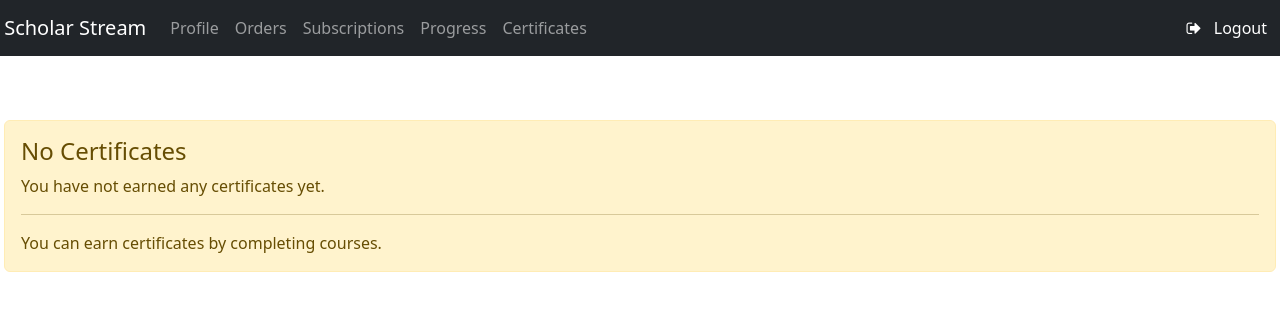
After one commit to akshaykumar19002/scholarstream, a Django app: page /1/view_certificates/ in a window 1280 px wide. The commit adds this page. Shown: the top 311 px of the page. Run offline with Django 4.2, Linux system fonts and the light colour scheme; the visitor is signed in with stand-in values (Sample User, id 1); data comes from the database, SQL or seed files in the repository; data that the repository does not hold is empty; some libraries are stand-ins or nearby versions.

Commit message:
Integrates certification functionality

```diff
--- a/course/admin.py
+++ b/course/admin.py
@@ -15,3 +15,4 @@ admin.site.register(Choice)
 admin.site.register(QuizAttempt)
 admin.site.register(QuizProgress)
 admin.site.register(AssignmentProgress)
+admin.site.register(Certificate)
--- /dev/null
+++ b/course/templates/course/certificate/view_certificates.html
@@ -0,0 +1,45 @@
+{% extends 'user/dashboard/base_dashboard.html' %}
+
+{% load crispy_forms_tags %}
+
+{% block content %}
+
+<style>
+    a {
+        text-decoration: none;
+        color: black;
+    }
+
+</style>
+
+<div class="container-fluid p-3">
+    <div class="row">
+    {% for certificate in certificates %}
+        <div class="card col-md-4 m-3 ps-0">
+            <div class="row no-gutters">
+            <div class="col-md-4">
+                <img src="{{ certificate.course.thumbnail.url }}" class="img img-thumbnail img-fluid" style="height:100%" alt="...">
+            </div>
+            <div class="col-md-8">
+                <div class="card-body">
+                <h5 class="card-title">{{ certificate.course.name }}</h5>
+                <a class="btn btn-primary mt-2" href="{{ certificate.certificate_image.url }}" download><i class="fa fa-download"></i> Download Certificate</a>
+                </div>
+            </div>
+            </div>
+        </div>
+    {% empty %}
+
+    <div class="alert alert-warning" role="alert">
+        <h4 class="alert-heading">No Certificates</h4>
+        <p>You have not earned any certificates yet.</p>
+        <hr>
+        <p class="mb-0">You can earn certificates by completing courses.</p>
+    </div>
+
+    {% endfor %}
+    </div>
+
+</div>
+
+{% endblock %}
--- a/course/urls.py
+++ b/course/urls.py
@@ -55,4 +55,8 @@ urlpatterns = [
     path('<int:course_id>/view_user_grades/<int:user_id>/', views.view_user_grades, name='view_user_grades'),
     path('<int:course_id>/view_user_progress/<int:user_id>/', views.view_user_progress, name='view_user_progress'),
 
+    path('<int:user_id>/view_certificates/', views.view_certificates, name='view_certificates'),
+    path('<int:course_id>/generate_certificate/', views.generate_certificate, name='generate_certificate'),
+    path('<int:course_id>/certificate/<int:student_id>/', views.generate_certificate, name='generate_certificate_for_student'),
+
 ]
--- a/course/views.py
+++ b/course/views.py
@@ -11,10 +11,12 @@ from django.db import models, transaction
 from django.http import FileResponse
 from datetime import datetime
 from django.utils import timezone
+from django.core.files import File
 
 from .forms import *
 from .models import *
 from cart.cart import Cart
+from .utils import generate_certificate_image
 
 import json
 import uuid
@@ -839,6 +841,8 @@ def list_students(request, course_id):
     if user.user_type != 'I':
         return redirect('forbidden')
     students = get_user_model().objects.filter(courses__id=course_id, user_type='S')
+    for student in students:
+        student.certificate = Certificate.objects.filter(student=student, course=course).first()
     return render(request, 'course/course_progress_instructor/list_students.html',
                   {'students': students, 'course': course})
 
@@ -908,3 +912,36 @@ def delete_lesson(request, course_id, lesson_id):
     lesson = get_object_or_404(Lesson, id=lesson_id)
     lesson.delete()
     return redirect('course:list_lessons', course_id=course.id)
+
+
+@login_required(login_url='login')
+def view_certificates(request, user_id):
+    user = get_object_or_404(get_user_model(), id=user_id)
+    if request.user.user_type == 'I':
+        return redirect('forbidden')
+    certificates = Certificate.objects.filter(student=user)
+    return render(request, 'course/certificate/view_certificates.html', {'certificates': certificates})
+
+
+@login_required(login_url='login')
+def generate_certificate(request, course_id, student_id=None):
+    course = get_object_or_404(Course, id=course_id)
+    if student_id:
+        student = get_object_or_404(get_user_model(), id=student_id)
+        students = [student]
+    else:
+        student = None
+        students = get_user_model().objects.filter(courses__id=course_id, user_type='S')
+    if request.user.user_type != 'I':
+        return redirect('forbidden')
+    for student in students:
+        certificate = Certificate.objects.filter(course=course, student=student).first()
+        if certificate:
+            continue
+        cert_path = generate_certificate_image(student.get_full_name(), course.name)
+        with open(cert_path, 'rb') as file:
+            certificate = Certificate(course=course, student=student, certificate_image=File(file))
+            certificate.save()
+        if os.path.exists(cert_path):
+            os.remove(cert_path)
+    return redirect('course:list_students', course_id)
--- a/user/templates/user/dashboard/base_dashboard.html
+++ b/user/templates/user/dashboard/base_dashboard.html
@@ -28,6 +28,7 @@
                 <li class="nav-item mr-auto">
                     <a class="nav-link" href="{% url 'profile' %}"> Profile <span class="sr-only">(current)</span></a>
                 </li>
+                {% if user.user_type == 'S' %}
                 <li class="nav-item">
                     <a class="nav-link" href="{% url 'orders' %}"> Orders</a>
                 </li>
@@ -38,8 +39,9 @@
                     <a class="nav-link" href="{% url 'progress'%}"> Progress</a>
                 </li>
                 <li class="nav-item">
-                    <a class="nav-link" href="#"> Certificates</a>
+                    <a class="nav-link" href="{% url 'course:view_certificates' user.id %}"> Certificates</a>
                 </li>
+                {% endif %}
             </ul>
             <ul class="navbar-nav ms-auto">
                 <li class="nav-item">
```
Also changed, not shown: course/models.py (+6 -4 lines), course/templates/course/course_progress_instructor/list_students.html (+9 -0 lines), course/utils.py (+8 -9 lines), course/migrations/0030_certificate.py (added).
